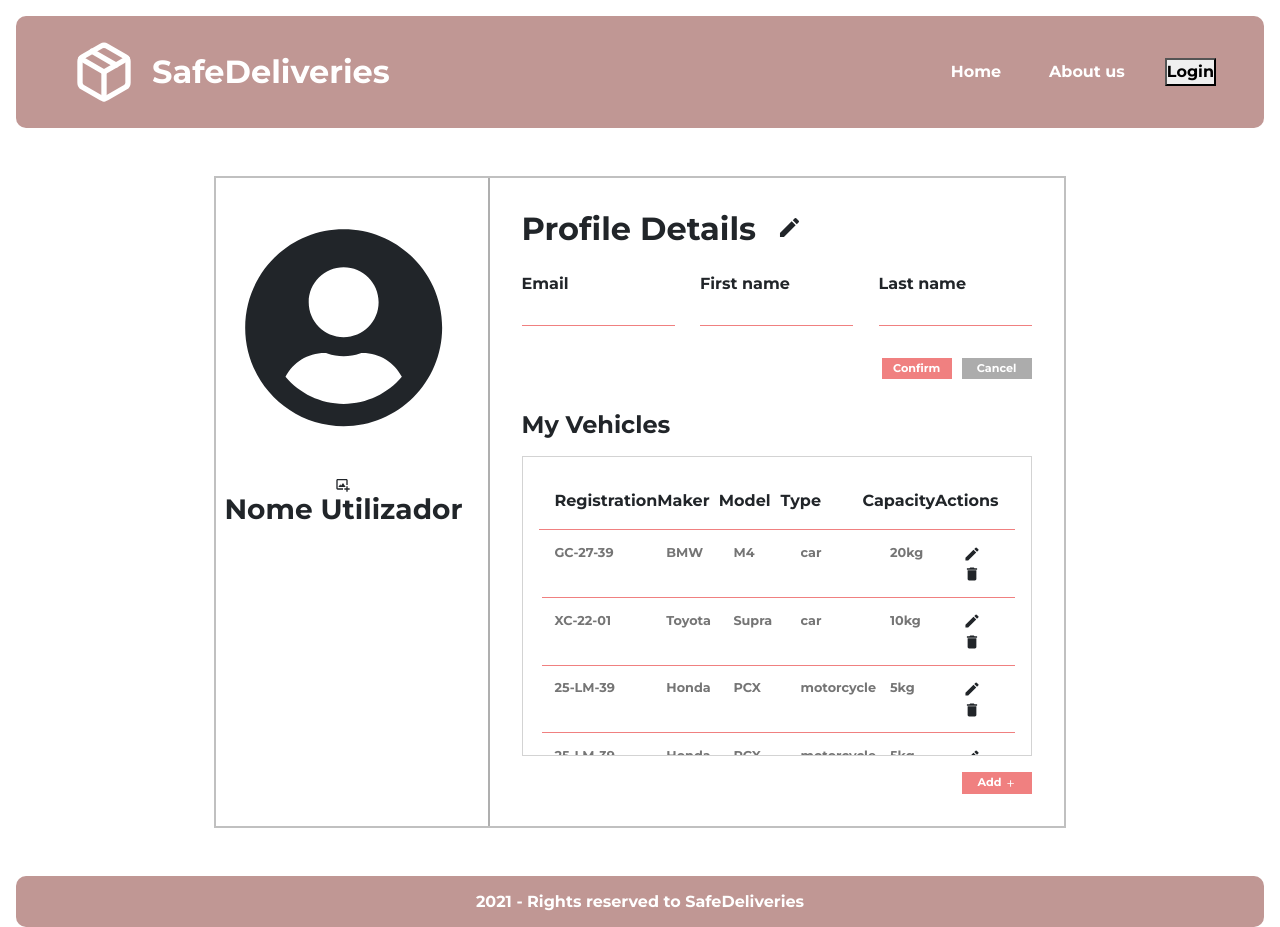
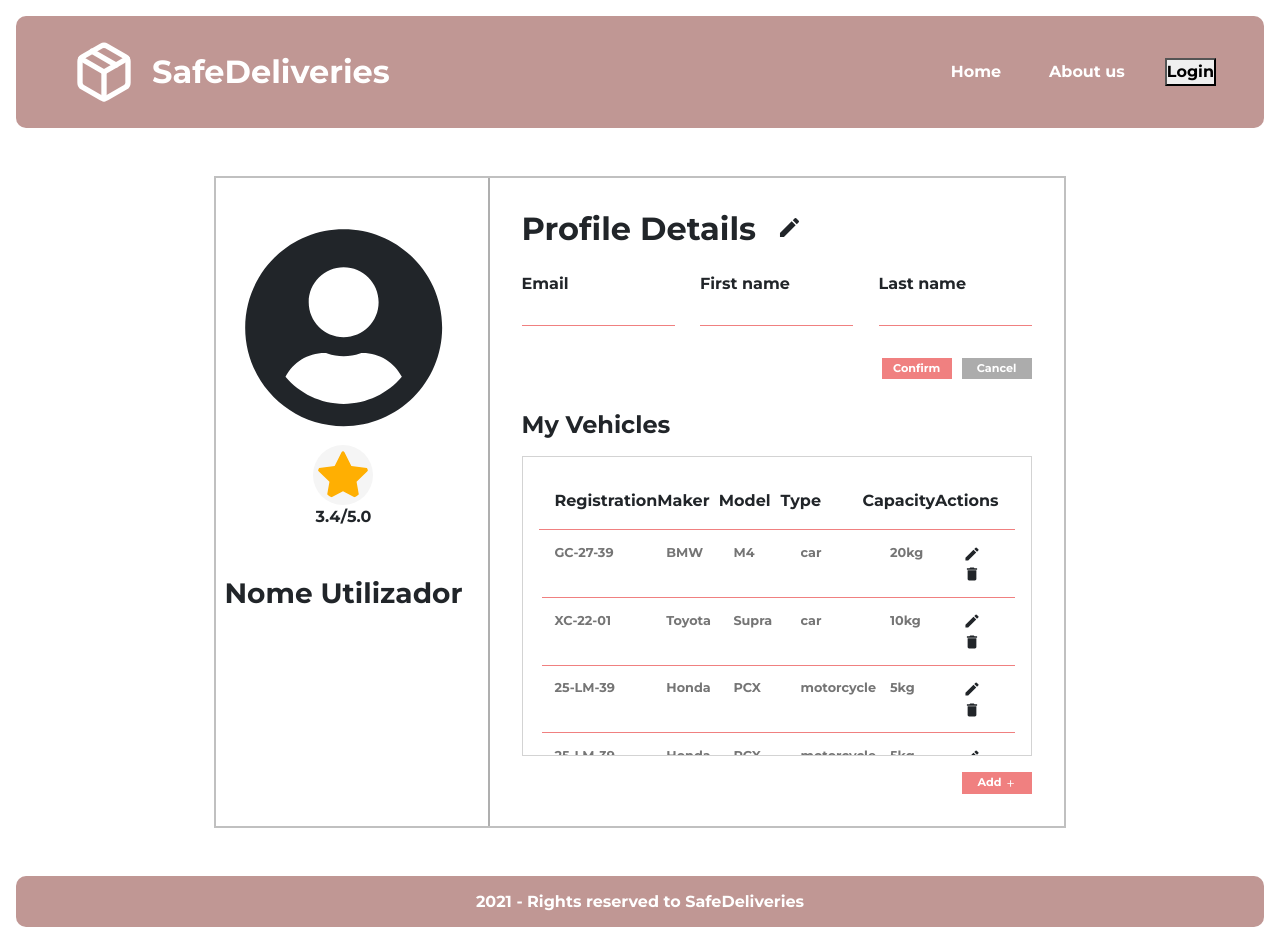
Before and after one commit to pedromiglou/SafeDeliveries, a React (Create React App) app in the folder deliveries_webapp/: page /profile in a window 1280 px wide. Built offline with nearby package versions, Linux system fonts and the light colour scheme.

Commit message:
Addition of rating section in profile

```diff
--- a/deliveries_webapp/src/Components/Profile/Profile.css
+++ b/deliveries_webapp/src/Components/Profile/Profile.css
@@ -34,10 +34,53 @@
 
 .profile-picture{
     width: 80%;
-    height: auto;
     min-width: 150px;
     max-width: 300px;
     padding: 3em 0;
+}
+
+.user-img{
+    width: 100%;
+    height: auto;
+}
+
+
+.below-pic{
+    display: flex;
+    flex-direction: row;
+    justify-content: center;
+    align-items: center;
+    width: 70%;
+    margin: 0 auto;
+}
+
+.rating-section{
+    display: flex;
+    flex-direction: column;
+    justify-content: center;
+    align-items: center;
+}
+
+.user-rating{
+    width: 60px;
+    height: auto;
+    color: rgb(255, 175, 2);
+    background-color: rgb(245, 245, 245);
+    border-radius: 50%;
+    padding: 0.3em;
+    margin-top: 1em;
+}
+
+
+
+.user-change-pic{
+    width: 30px;
+    height: auto;
+    margin-left: auto;
+    color: rgb(2, 120, 255);
+    background-color: rgb(245, 245, 245);
+    border-radius: 50%;
+    padding: 0.3em;
 }
 
 .form-area{
--- a/deliveries_webapp/src/Components/Profile/Profile.js
+++ b/deliveries_webapp/src/Components/Profile/Profile.js
@@ -3,9 +3,10 @@ import './Profile.css';
 
 import * as FaIcons from 'react-icons/fa';
 import * as MdIcons from 'react-icons/md';
-import * as BiIcons from 'react-icons/bi';
+// import * as BiIcons from 'react-icons/bi';
 import * as RiIcons from 'react-icons/ri';
 import * as GiIcons from 'react-icons/gi';
+import * as BsIcons from 'react-icons/bs';
 
 
 import { useEffect, useState } from 'react';
@@ -121,8 +122,18 @@ function Profile() {
       <div className="profile-container">
         <div className="profile-section">
             <div className="image-area">
-                <FaIcons.FaUserCircle className="profile-picture"/>
-                <BiIcons.BiImageAdd/>
+
+                <div className="profile-picture">
+                    <FaIcons.FaUserCircle className="user-img"/>
+                    <div className="below-pic">
+                        <div className="rating-section">
+                            <BsIcons.BsStarFill className="user-rating"/>
+                            <span>3.4/5.0</span>
+                        </div>
+
+                        {/* <BiIcons.BiImageAdd className="user-change-pic"/> */}
+                    </div>
+                </div>
                 <h3>Nome Utilizador</h3>
             </div>
             <div className="form-area">
```
